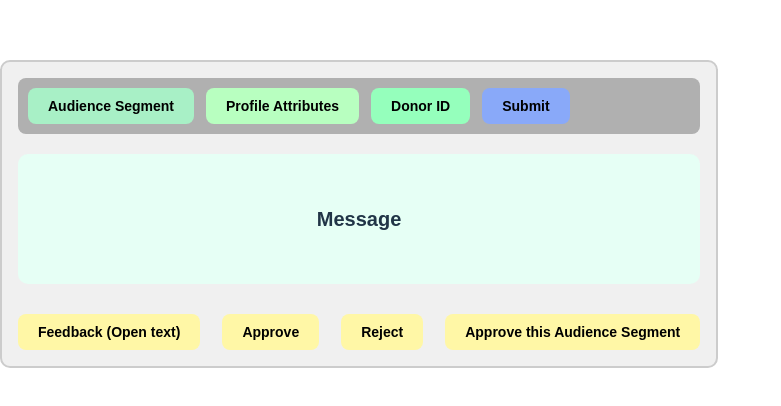
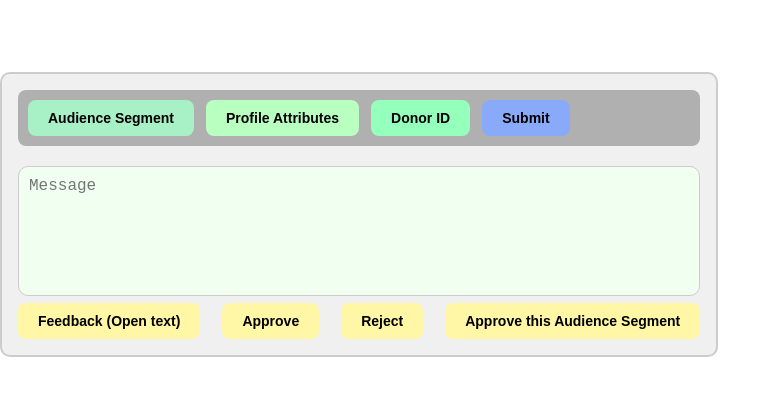
Before and after one commit to prem-syntasa/superset-approval-mechanism, a React (Vite) app: page / in a window 1280 px wide. Shown: the part 186-592 px from the top of the page, without its empty margins (0-781 px from the left). Built offline with nearby package versions, Linux system fonts and the light colour scheme.

Commit message:
update msg

```diff
--- a/src/App.jsx
+++ b/src/App.jsx
@@ -25,16 +25,24 @@
         <button onClick={() => handleClick('Submit')} style={btnStyle('#89A9F9')}>Submit</button>
       </div>
 
-      <div style={{
-        backgroundColor: '#E6FFF5',
-        padding: '50px',
-        textAlign: 'center',
-        fontSize: '20px',
-        fontWeight: 'bold',
-        marginBottom: '30px',
-        borderRadius: '10px'
-      }}>
-        Message
+      <div>
+        <textarea
+          value={message}
+          onChange={(e) => setMessage(e.target.value)}
+          style={{
+            width: '100%',
+            height: '100%',
+            resize: 'none',
+            fontSize: '16px',
+            padding: '10px',
+            borderRadius: '10px',
+            border: '1px solid #ccc',
+            boxSizing: 'border-box',
+            backgroundColor: '#f0fff0',
+          }}
+          rows={6}
+          placeholder="Message"
+        />
       </div>
 
       <div style={{ display: 'flex', justifyContent: 'space-between', flexWrap: 'wrap', gap: '10px' }}>
```
